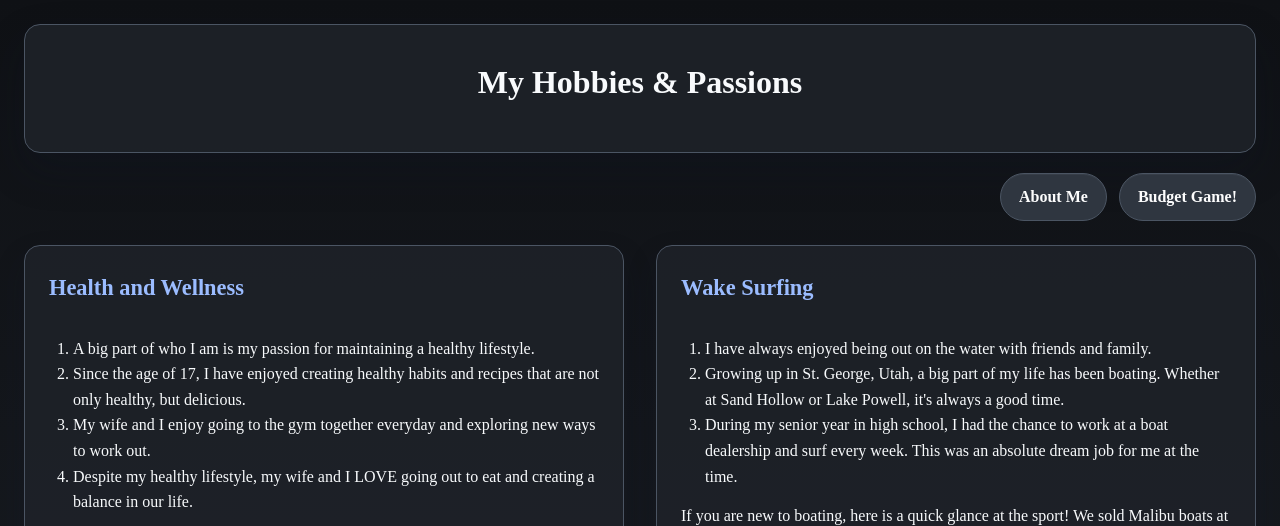
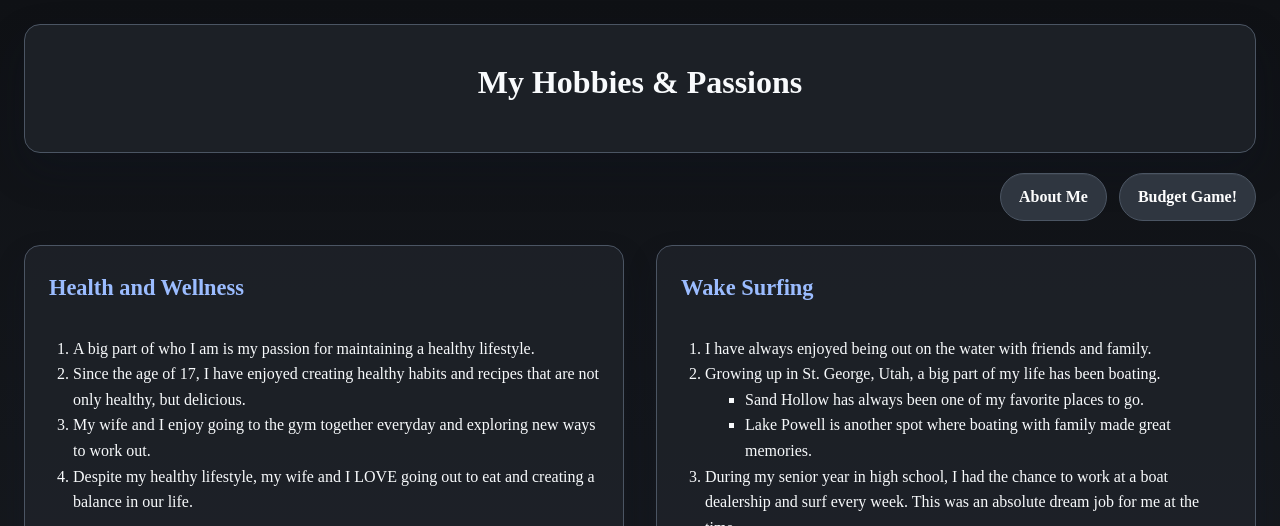
Before and after one commit to Jacksonrhansen/about-jackson-hansen, a plain HTML site: page hobbies.html in a window 1280 px wide. Shown: the top 526 px of the page. Drawn offline with Linux system fonts and the light colour scheme.

Commit message:
Refactor boating experience section in hobbies.html
Reorganize boating experience details into a nested list.

```diff
--- a/hobbies.html
+++ b/hobbies.html
@@ -92,7 +92,13 @@
                                 <h2>Wake Surfing</h2>
                                 <ol>
                                     <li>I have always enjoyed being out on the water with friends and family.</li>
-                                    <li>Growing up in St. George, Utah, a big part of my life has been boating. Whether at Sand Hollow or Lake Powell, it's always a good time.</li>
+                                    <li>
+                                        Growing up in St. George, Utah, a big part of my life has been boating.
+                                        <ul>
+                                            <li>Sand Hollow has always been one of my favorite places to go.</li>
+                                            <li>Lake Powell is another spot where boating with family made great memories.</li>
+                                        </ul>
+                                    </li>
                                     <li>During my senior year in high school, I had the chance to work at a boat dealership and surf every week. This was an absolute dream job for me at the time.</li>
                                 </ol>
                                 <p>If you are new to boating, here is a quick glance at the sport! We sold Malibu boats at the dealership I worked at.</p>
```
